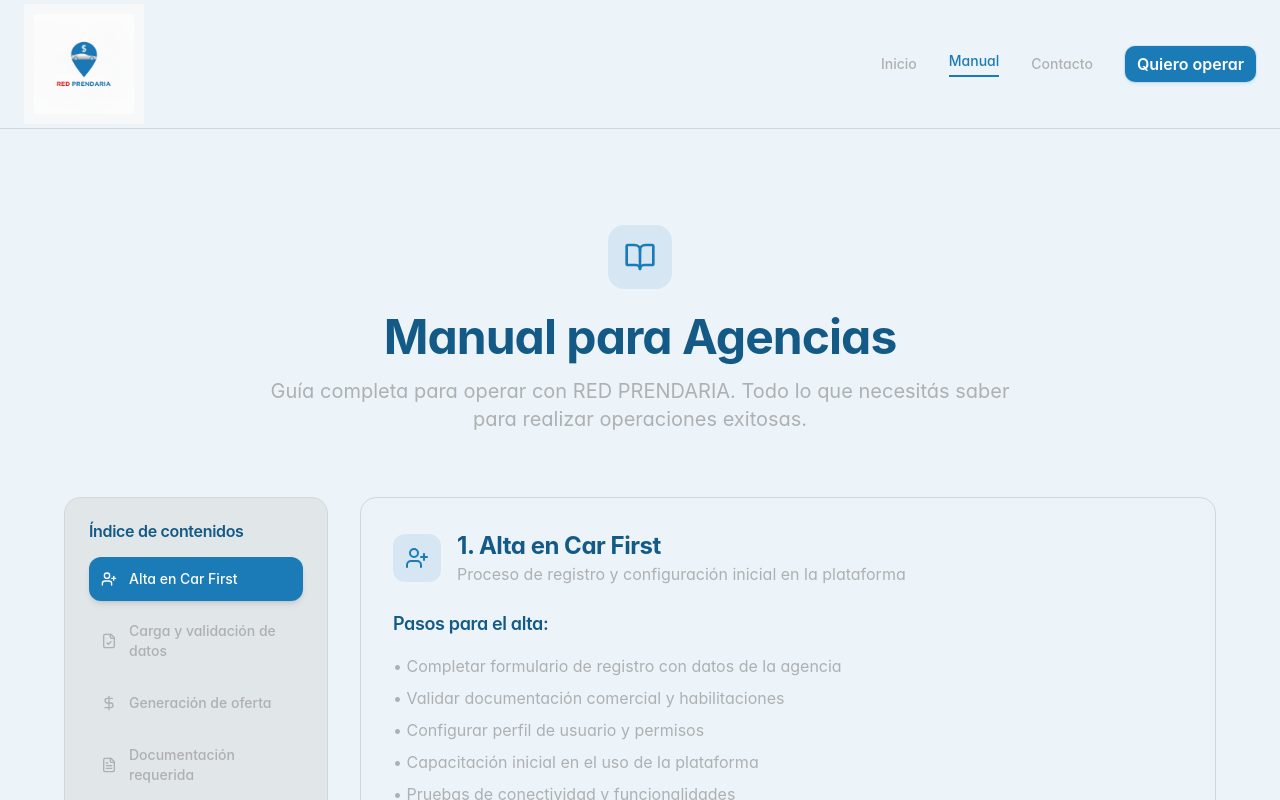
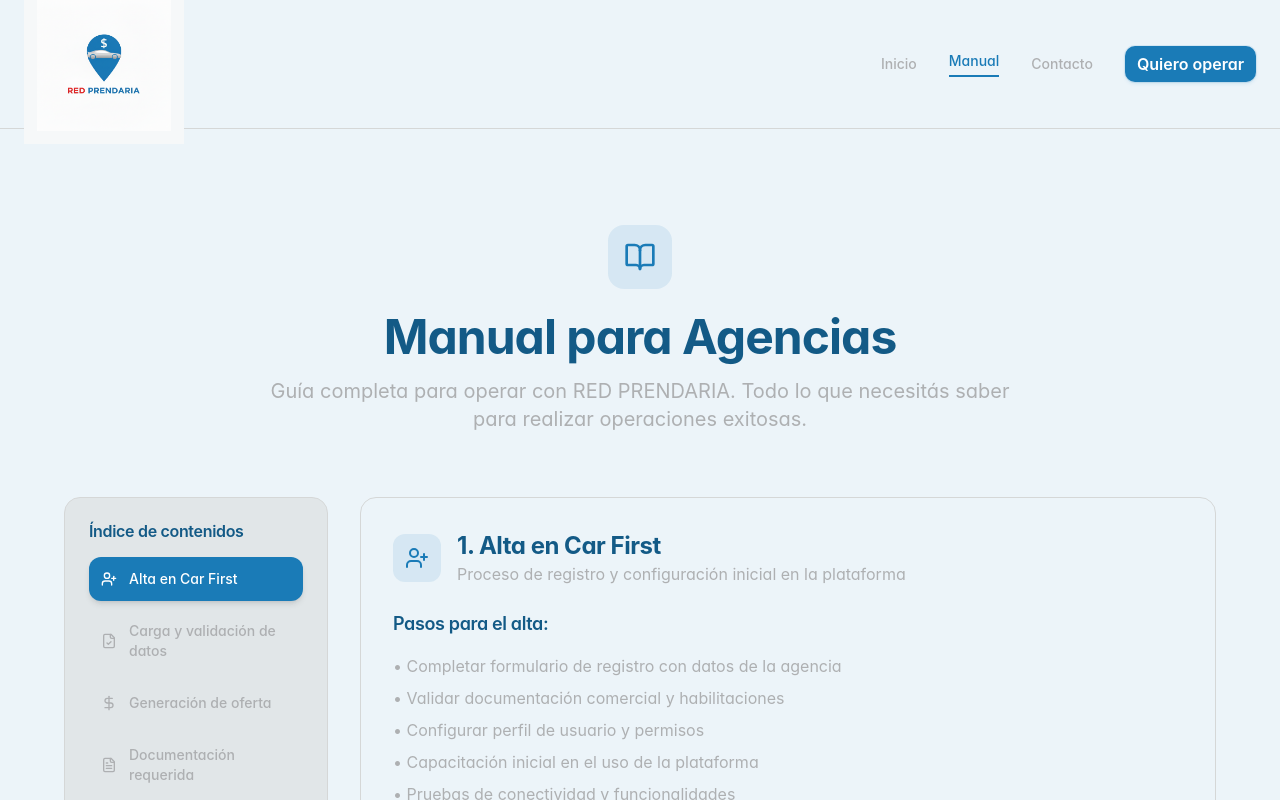
Before and after one commit to lentolentini-debug/red-prenda-pro, a React (Vite) app: page /manual in a window 1280 px wide. Shown: the top 800 px of the page. Built offline with nearby package versions, Linux system fonts and the light colour scheme; the HTML template or start-up script is replaced by a standard one.

Commit message:
Enlarge logo

```diff
--- a/src/components/layout/Header.tsx
+++ b/src/components/layout/Header.tsx
@@ -25,7 +25,7 @@ const Header = () => {
             <img
               src={newLogo}
               alt="Red Prendaria"
-              className="h-[120px] w-auto p-2"
+              className="h-[160px] w-auto p-2"
               style={{
                 backgroundColor: '#F6F8F9',
                 borderRadius: '0',
```
